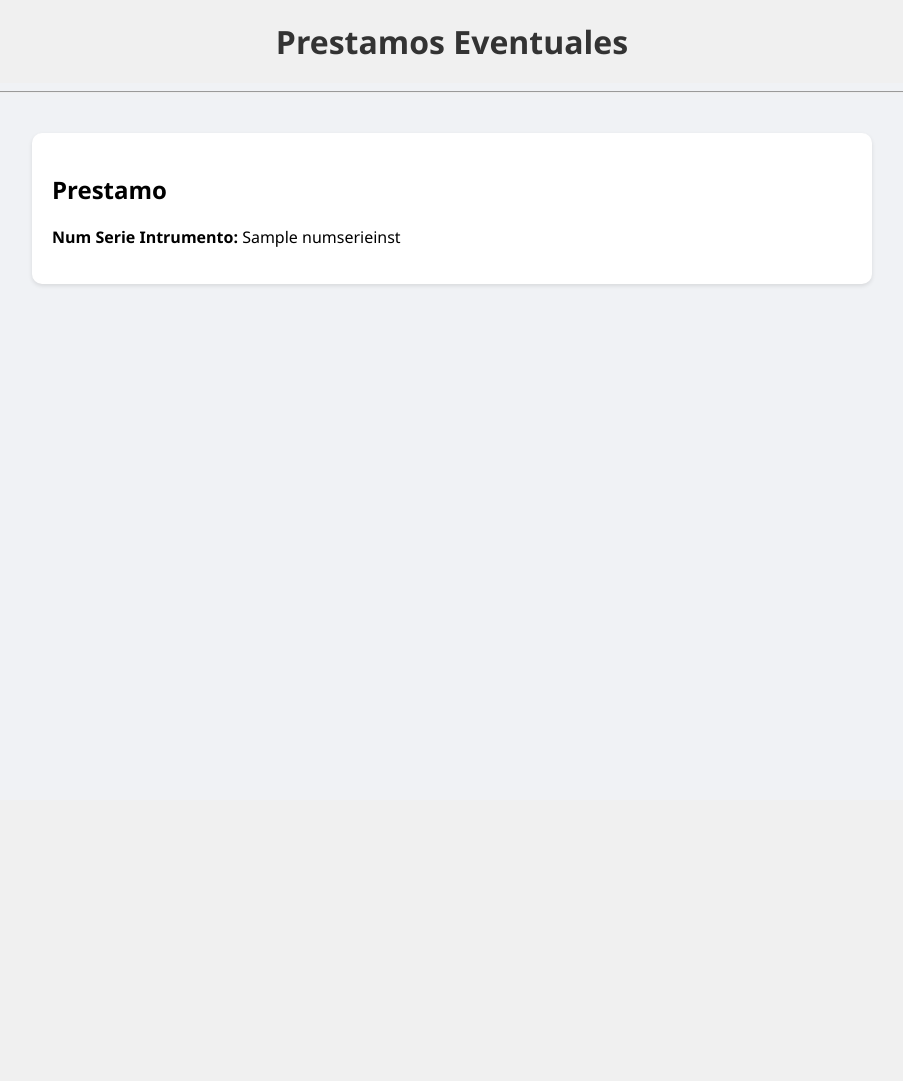
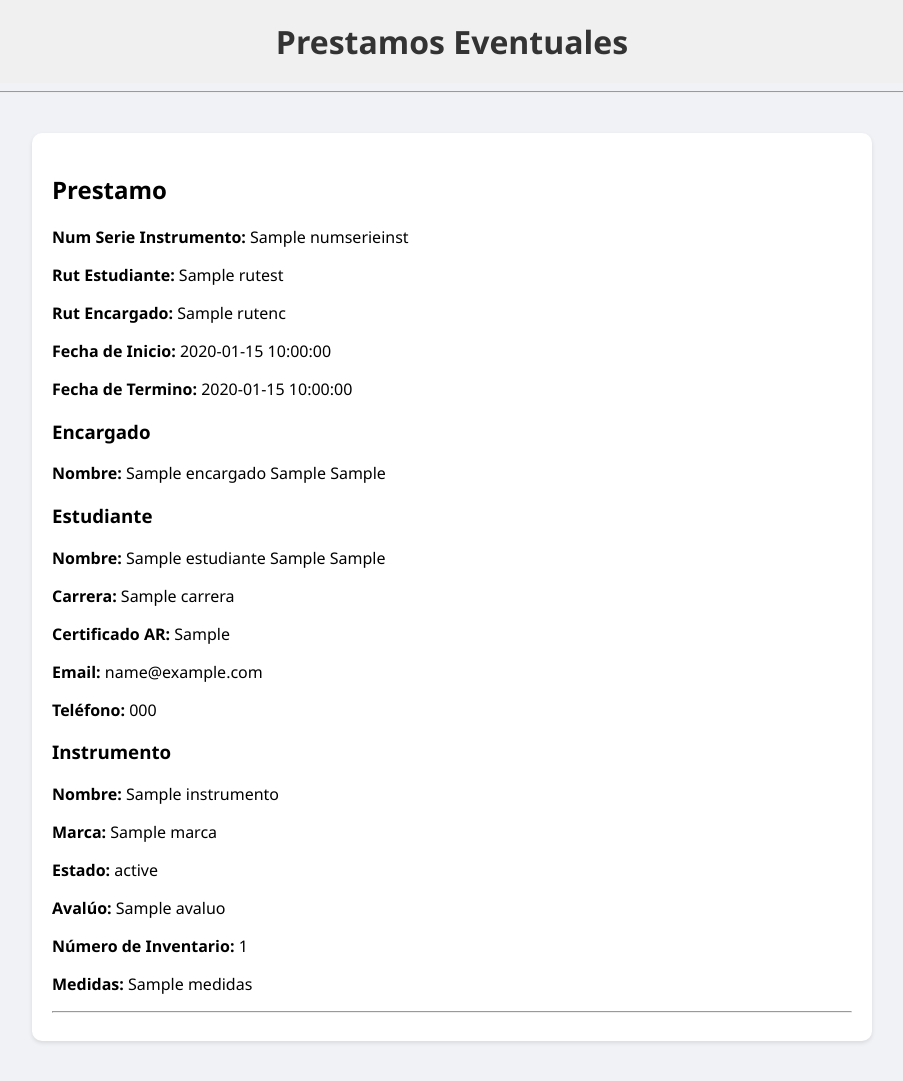
Before and after one commit to Sady-GuzmanT/Instrumentos-MongoFlask-DB2, a Flask app: page /prestamosEventuales in a window 1280 px wide. Shown: the whole page, without its empty margins (188-1091 px from the left). Before the commit the page ends 286 px from the top, so only its background shows below. Run offline with Flask 3, Linux system fonts and the light colour scheme; a database or web service that is not in the repository returns one stand-in record (values such as "Sample title").

Commit message:
agrega resto de info en pag prestamosEventuales

```diff
--- a/main.py
+++ b/main.py
@@ -67,7 +67,7 @@
 @app.route("/prestamosEventuales", methods=['GET'])
 def view_prestamos():
     all_prestamos = list(prestamos_collection.find())
-    #all_prestamos = [format_dates(prestamo) for prestamo in all_prestamos]
+    all_prestamos = [format_dates(prestamo) for prestamo in all_prestamos]
     return render_template('prestamos.html', prestamos=all_prestamos)
 
 @app.post("/<id>/delete/")
--- a/templates/prestamos.html
+++ b/templates/prestamos.html
@@ -12,11 +12,38 @@
     <div class="content">
         {% for prestamo in prestamos %}
             <div class="prestamo-card">
-                <h2> Prestamo </h2>
-                <p><strong>Num Serie Intrumento:</strong> {{ prestamo.numserieinst}}</p>
+                <h2>Prestamo</h2>
+                <p><strong>Num Serie Instrumento:</strong> {{ prestamo.numserieinst }}</p>
+                <p><strong>Rut Estudiante:</strong> {{ prestamo.rutest }}</p>
+                <p><strong>Rut Encargado:</strong> {{ prestamo.rutenc }}</p>
+                <p><strong>Fecha de Inicio:</strong> {{ prestamo.fechaInicio }}</p>
+                <p><strong>Fecha de Termino:</strong> {{ prestamo.fechaTermino }}</p>
 
-                <!-- Add other prestamo details here -->
+                {% if prestamo.encargado %}
+                <h3>Encargado</h3>
+                <p><strong>Nombre:</strong> {{ prestamo.encargado.nombreDePila }} {{ prestamo.encargado.apellido1 }} {{ prestamo.encargado.apellido2 }}</p>
+                {% endif %}
+
+                {% if prestamo.estudiante %}
+                <h3>Estudiante</h3>
+                <p><strong>Nombre:</strong> {{ prestamo.estudiante.nombreDePila }} {{ prestamo.estudiante.apellido1 }} {{ prestamo.estudiante.apellido2 }}</p>
+                <p><strong>Carrera:</strong> {{ prestamo.estudiante.carrera }}</p>
+                <p><strong>Certificado AR:</strong> {{ prestamo.estudiante.certificadoAr }}</p>
+                <p><strong>Email:</strong> {{ prestamo.estudiante.email }}</p>
+                <p><strong>Teléfono:</strong> {{ prestamo.estudiante.telefono }}</p>
+                {% endif %}
+
+                {% if prestamo.instrumento %}
+                <h3>Instrumento</h3>
+                <p><strong>Nombre:</strong> {{ prestamo.instrumento.nombre }}</p>
+                <p><strong>Marca:</strong> {{ prestamo.instrumento.marca }}</p>
+                <p><strong>Estado:</strong> {{ prestamo.instrumento.estado }}</p>
+                <p><strong>Avalúo:</strong> {{ prestamo.instrumento.avaluo }}</p>
+                <p><strong>Número de Inventario:</strong> {{ prestamo.instrumento.numInventario }}</p>
+                <p><strong>Medidas:</strong> {{ prestamo.instrumento.medidas }}</p>
+                {% endif %}
             </div>
+            <hr>
         {% endfor %}
     </div>
 </body>
```
